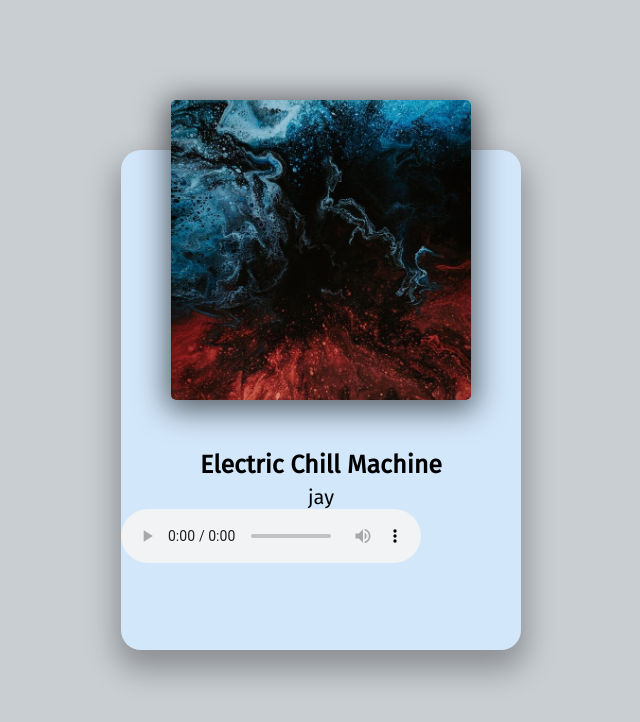
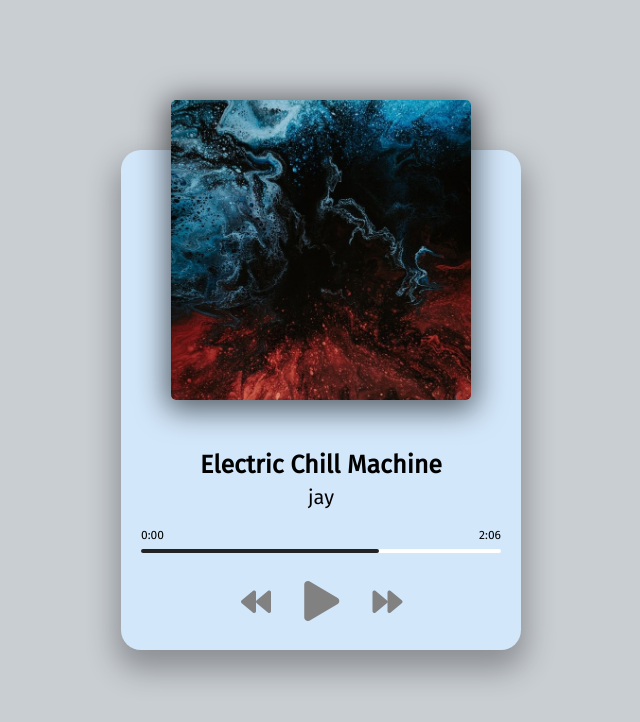
Before and after one commit to Aash417/p8-music-player, a plain HTML site: page index.html in a window 1280 px wide. Shown: the whole page, without its empty margins (319-959 px from the left). Drawn offline with Linux system fonts and the light colour scheme.

Commit message:
added controls to the player

```diff
--- a/index.html
+++ b/index.html
@@ -19,7 +19,24 @@
 			</div>
 			<h2 id="title">Electric Chill Machine</h2>
 			<h3 id="artist">jay</h3>
-			<audio src="music/jacinto-1.mp3" controls></audio>
+			<audio src="music/jacinto-1.mp3"></audio>
+
+			<!-- Progress -->
+			<div class="progress-container" id="progress-container">
+				<div class="progress" id="progress"></div>
+				<div class="duration-wrapper">
+					<span id="curren-time">0:00</span>
+					<span id="duration">2:06</span>
+
+				</div>
+			</div>
+
+			<!-- Controls -->
+			<div class="player-controls">
+				<i class="fas fa-backward" id="prev" title="prev"></i>
+				<i class="fas fa-play main-button" id="prev" title="play"></i>
+				<i class="fas fa-forward" id="next" title="prev"></i>
+			</div>
 		</div>
 
 		<!-- Script -->
--- a/style.css
+++ b/style.css
@@ -88,6 +88,11 @@ h3 {
 	font-size: 30px;
 	color: rgb(129, 129, 129);
 	margin-right: 30px;
+	cursor: pointer;
+	user-select: none;
+}
+.fas:hover {
+	filter: brightness(50%);
 }
 
 .main-button {
```
